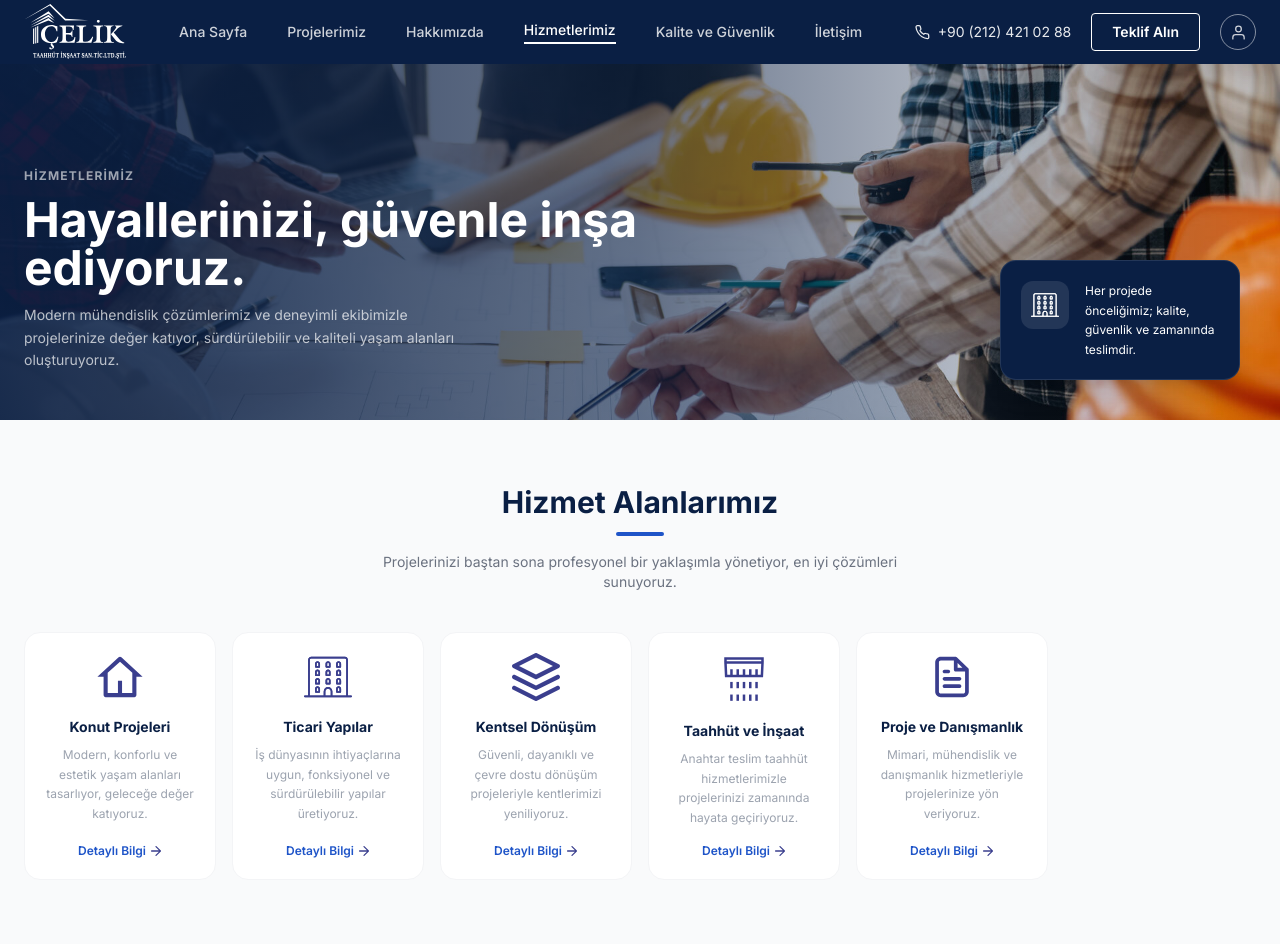
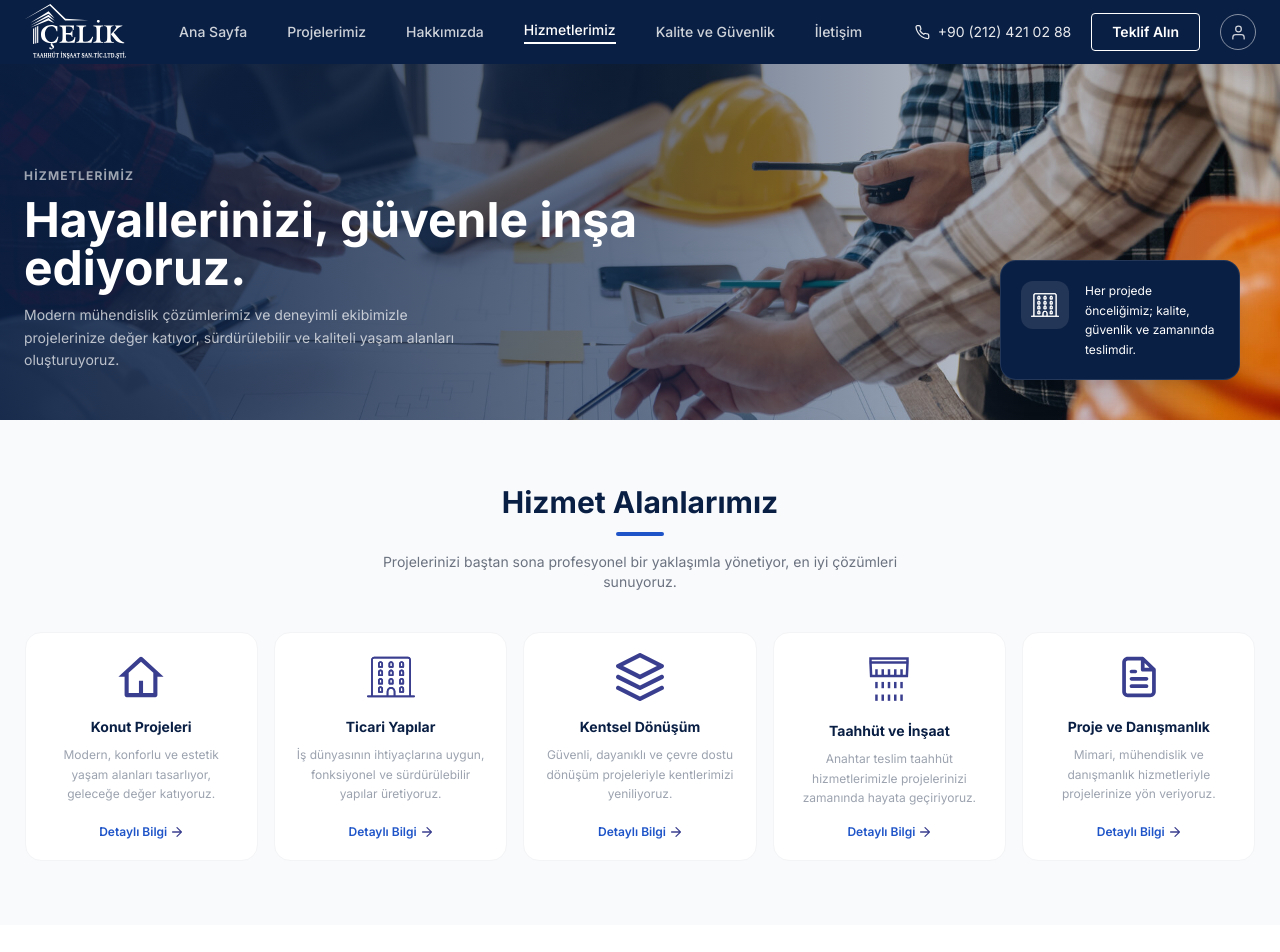
Before and after one commit to dagemre/celik-web, a Next.js app: page /hizmetler in a window 1280 px wide. Shown: the top 952 px of the page. Built offline with nearby package versions, Linux system fonts and the light colour scheme.

Commit message:
Hizmetler: kartlar ortalandı (flex justify-center)

```diff
--- a/app/hizmetler/page.tsx
+++ b/app/hizmetler/page.tsx
@@ -100,11 +100,11 @@ const WHITE_FILTER = 'brightness(0) invert(1)'
 
 export default function HizmetlerPage() {
   const [acik, setAcik] = useState<number | null>(null)
-  const [cols, setCols] = useState(6) // SSR için desktop varsayılan
+  const [cols, setCols] = useState(5) // SSR için desktop varsayılan
 
   useEffect(() => {
     const update = () => {
-      if (window.innerWidth >= 1024) setCols(6)
+      if (window.innerWidth >= 1024) setCols(5)
       else if (window.innerWidth >= 768) setCols(3)
       else setCols(2)
     }
@@ -174,14 +174,14 @@ export default function HizmetlerPage() {
               return (
                 <div key={satirIndex}>
                   {/* Kart satırı */}
-                  <div className="grid grid-cols-2 md:grid-cols-3 lg:grid-cols-6 gap-4">
+                  <div className="flex flex-wrap justify-center gap-4">
                     {satir.map(({ h, index }) => {
                       const aktif = acik === index
                       return (
                         <button
                           key={h.title}
                           onClick={() => toggle(index)}
-                          className={`bg-white rounded-2xl border p-5 transition-all duration-200 cursor-pointer flex flex-col items-center text-center w-full
+                          className={`w-[calc(50%-8px)] md:w-[calc(33.33%-11px)] lg:w-[calc(20%-13px)] bg-white rounded-2xl border p-5 transition-all duration-200 cursor-pointer flex flex-col items-center text-center
                             ${aktif
                               ? 'border-[#1E54C8] shadow-lg ring-2 ring-[#1E54C8]/20'
                               : 'border-gray-100 hover:shadow-lg hover:border-[#1E54C8]/30'
```
